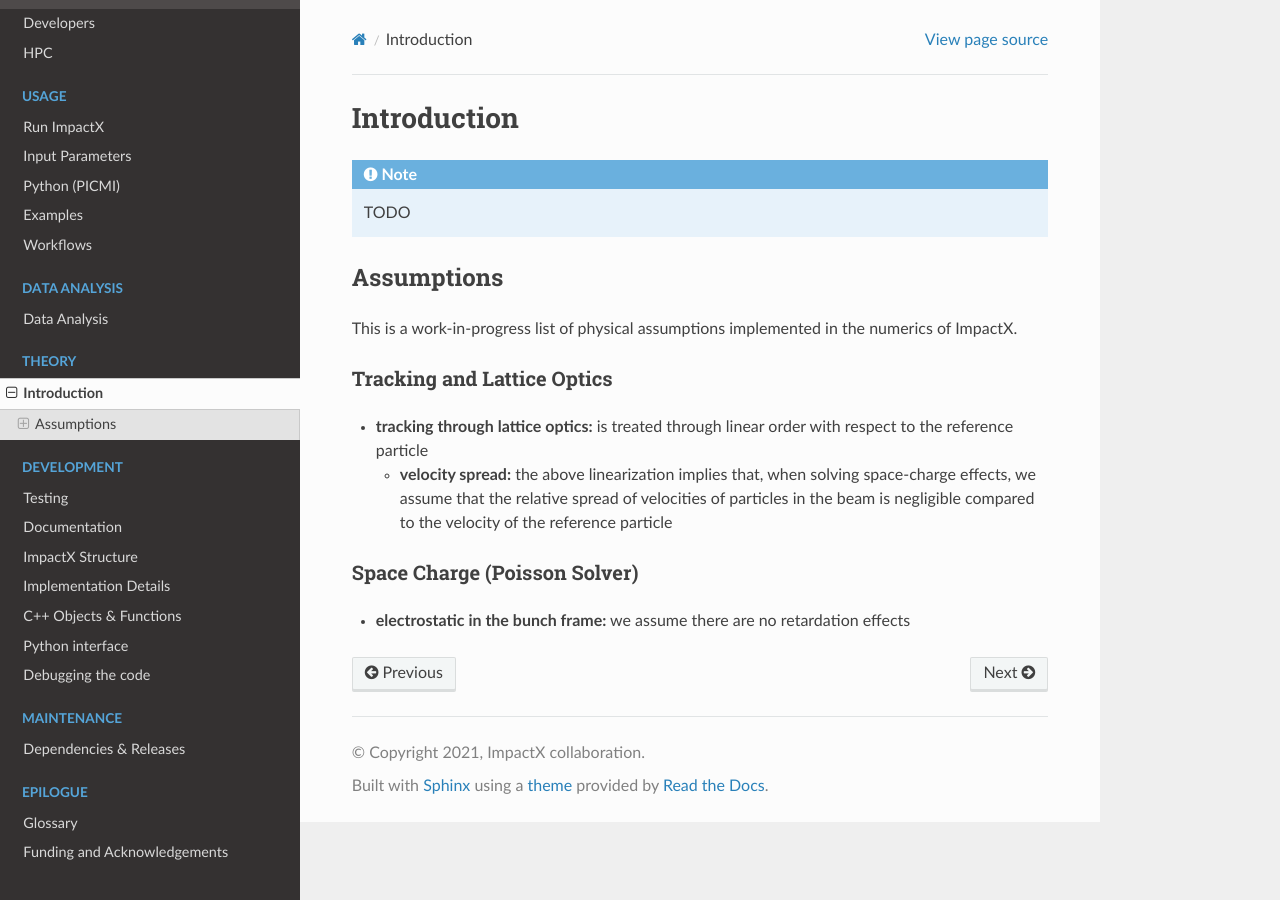
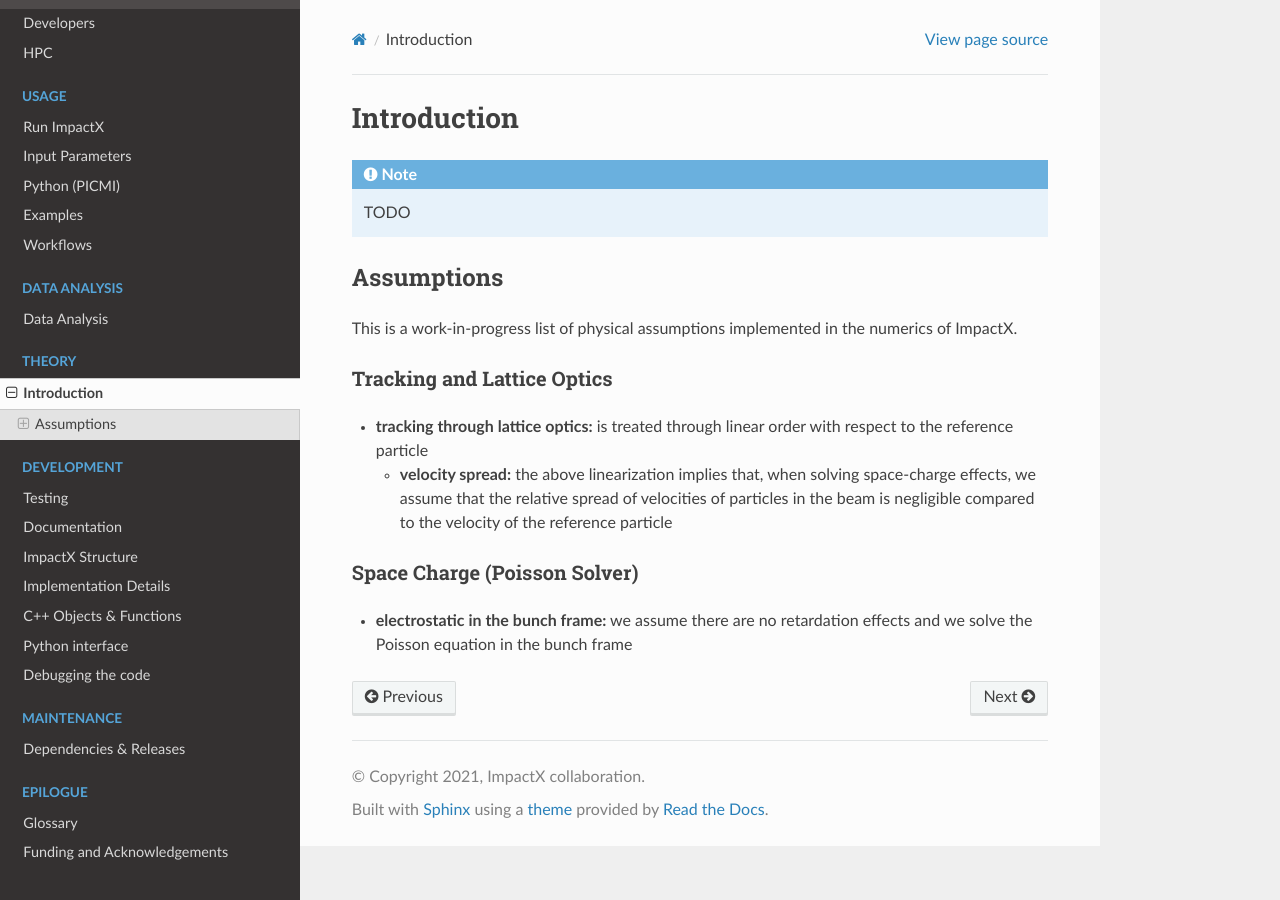
Before and after one commit to ECP-WarpX/impactx, a Sphinx documentation site: the page built from docs/source/theory/intro.rst, in a window 1280 px wide. Built offline with Sphinx 7.4.7 and the Read the Docs theme 2.0.0, drawn with Linux system fonts in a browser that asks for light colours; pages that are not in the unit, such as notebooks, are missing from menus.

Commit message:
Discussed today

```diff
--- a/docs/source/theory/intro.rst
+++ b/docs/source/theory/intro.rst
@@ -25,4 +25,4 @@ Tracking and Lattice Optics
 Space Charge (Poisson Solver)
 """""""""""""""""""""""""""""
 
-* **electrostatic in the bunch frame:** we assume there are no retardation effects
+* **electrostatic in the bunch frame:** we assume there are no retardation effects and we solve the Poisson equation in the bunch frame
```
